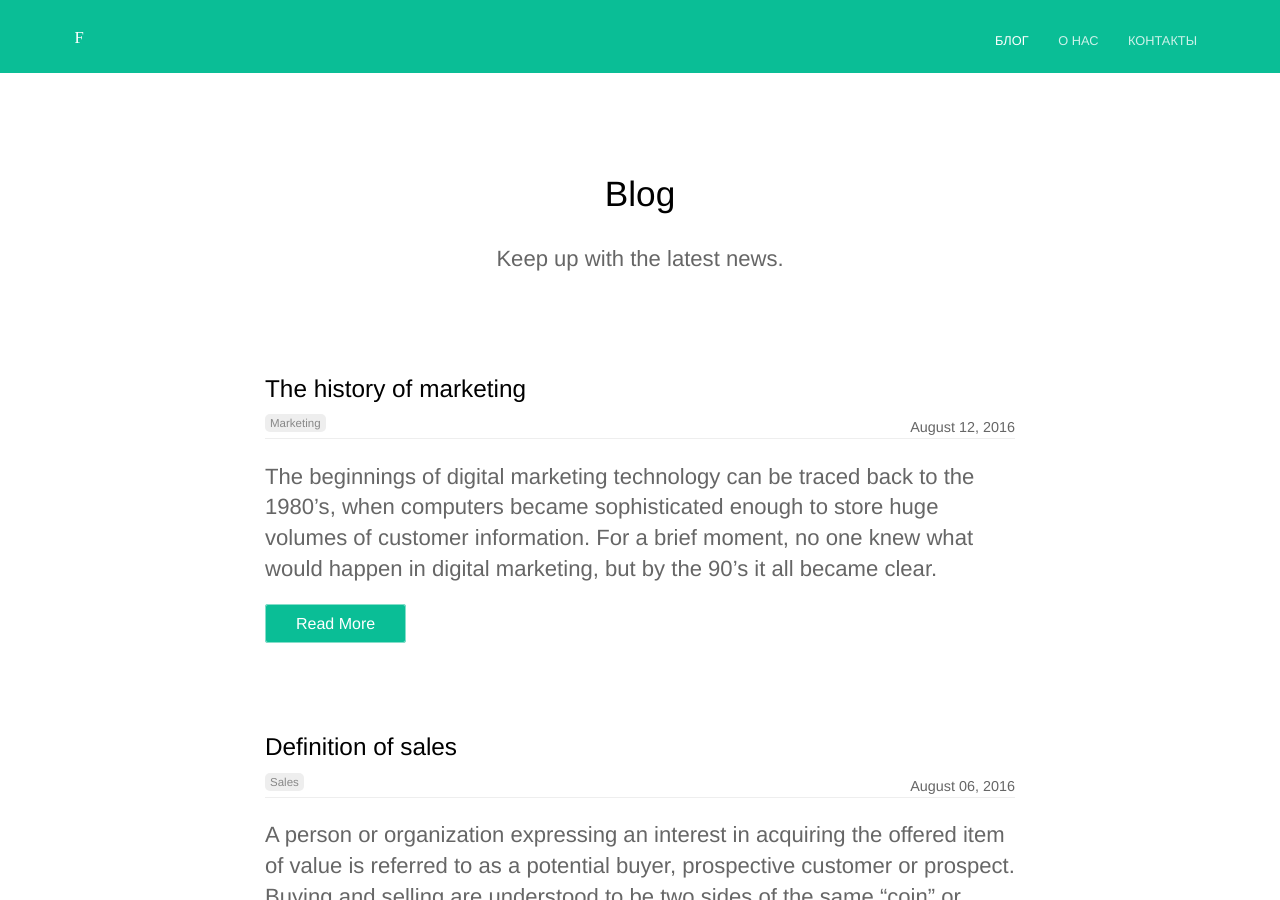
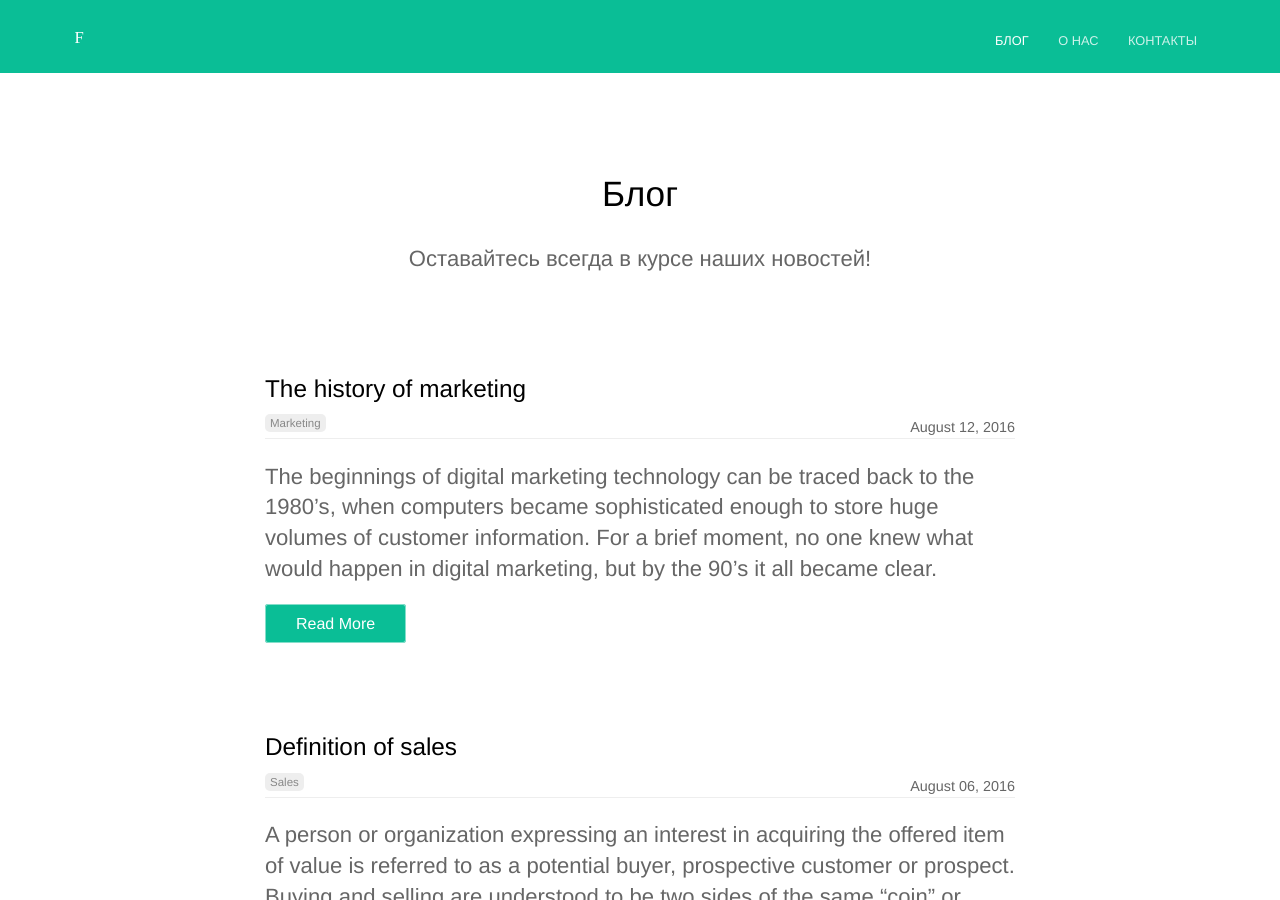
Before and after one commit to vasilenkoigor/Flowersales, a Jekyll site: the page built from blog/index.html, in a window 1280 px wide and 900 px high. Built offline with Jekyll 4.4.1, drawn with Linux system fonts in a browser that asks for light colours; the list of posts is cut into pages by our own code.

Commit message:
Blog updated

```diff
--- a/blog/index.html
+++ b/blog/index.html
@@ -1,6 +1,6 @@
 ---
-title: Blog
-description: Keep up with the latest news.
+title: Блог
+description: Оставайтесь всегда в курсе наших новостей!
 ---
 
 <div class="text-container">
```
